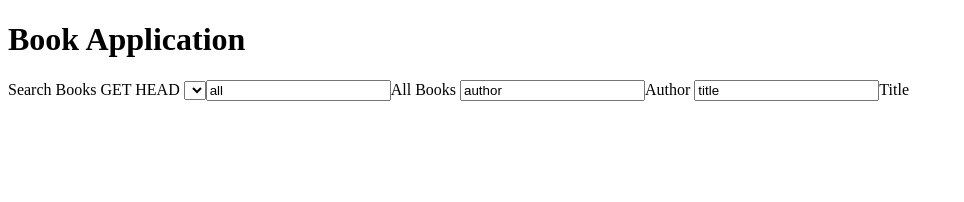
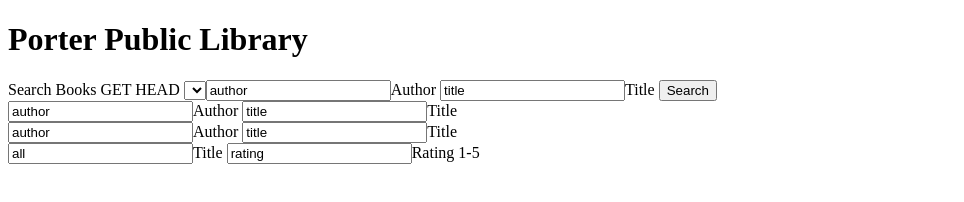
Before and after one commit to lailaporter55/430Project1, a website: page client/index.html in a window 1280 px wide. Shown: the whole page, without its empty margins (0-964 px from the left). Drawn offline with Linux system fonts and the light colour scheme.

Commit message:
adding things to html

```diff
--- a/client/index.html
+++ b/client/index.html
@@ -7,13 +7,26 @@
     <link rel="stylesheet" href="styles.css">
 </head>
 <body>
-    <h1>Book Application</h1>
+    <h1>Porter Public Library</h1>
     <label>Search Books GET HEAD</label>
     <select id="books">
         <form action="/getBooks" method="GET">
-            <input type="search" value="all">All Books</input>
             <input type="search" value="author">Author</input>
             <input type="search" value="title">Title</input>
+            <button type="searchBooks">Search</button>
+        </form>
+
+        <form action="/checkOutBooks" method="POST">
+            <input type="search" value="author">Author</input>
+            <input type="search" value="title">Title</input>
+        </form>
+        <form action="/returnBooks" method="POST">
+            <input type="search" value="author">Author</input>
+            <input type="search" value="title">Title</input>
+        </form>
+        <form action="/rateBooks" method="POST">
+            <input type="search" value="all">Title</input>
+            <input type="search" value="rating">Rating 1-5</input>
         </form>
     </select>
 
```
Also changed, not shown: info.txt (deleted, +0 -11 lines).
